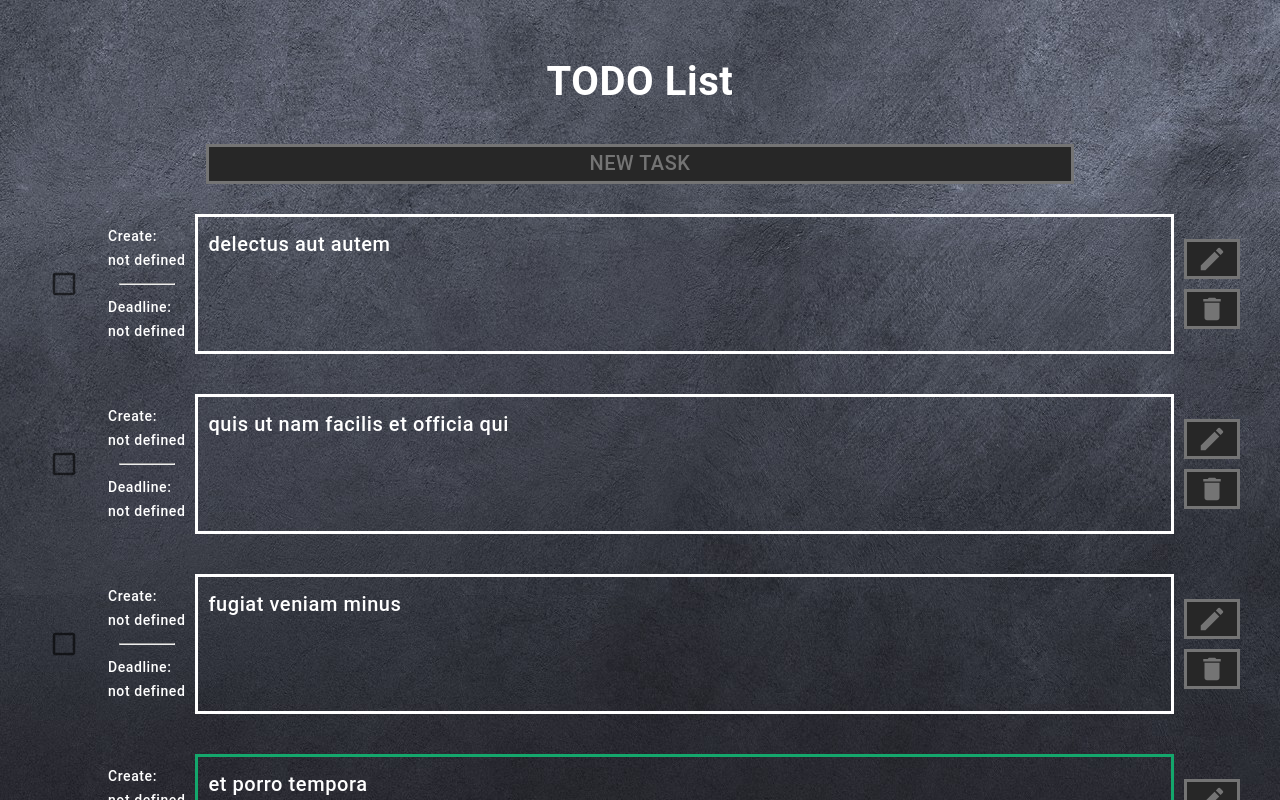
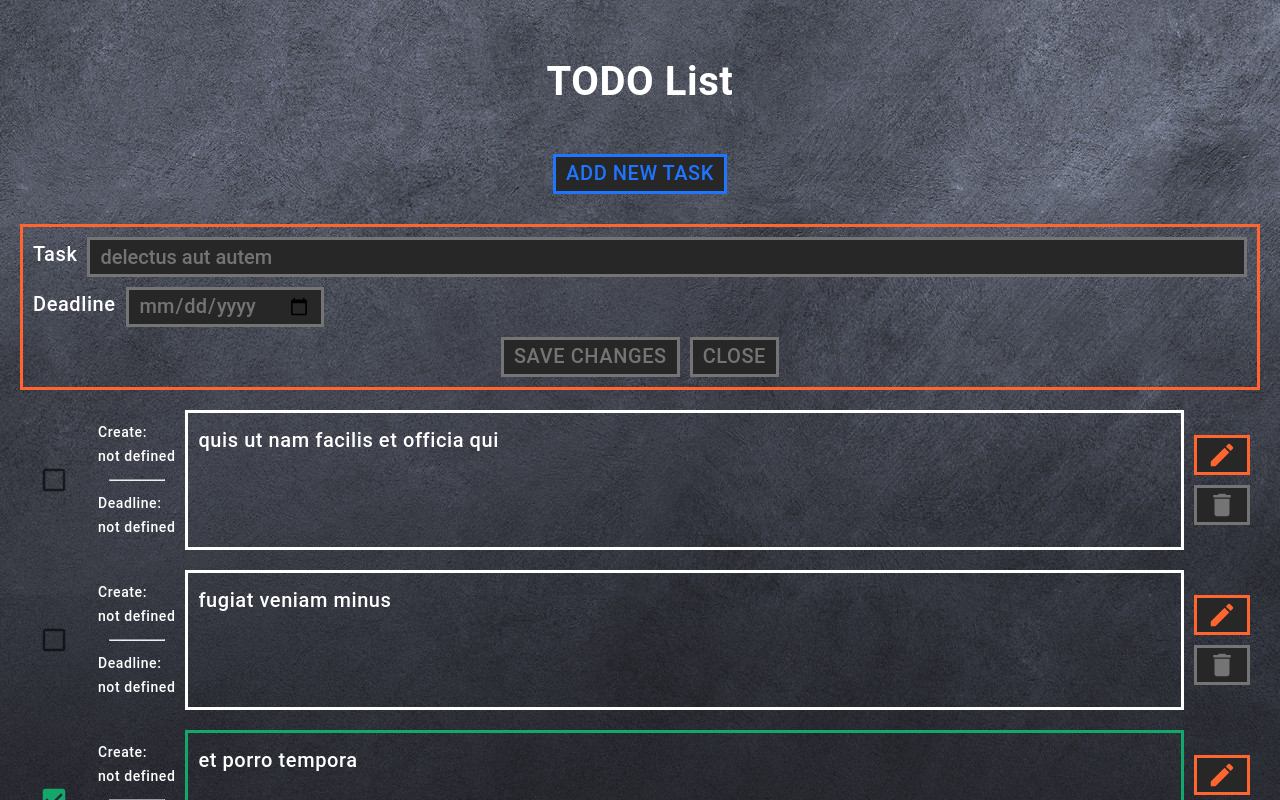
Before and after one commit to dechukor/TODO_List, a React (Vite) app: page / in a window 1280 px wide. Both pictures are taken after a click on the button 1212 px from the left and 258 px from the top of the page. Shown: the top 800 px of the page. Built offline with nearby package versions, Linux system fonts and the light colour scheme.

Commit message:
Создана форма корректировки задачи, описана логика корректировки задачи и сохранения результатов

```diff
--- a/src/app/theme.ts
+++ b/src/app/theme.ts
@@ -8,6 +8,7 @@ export const colors: ColorsType = {
   yellow: "#FFE400",
   orange: "#FF652F",
   red: "#F90B3F",
+  blue: "#1F75FE",
   primaryText: "white",
 };
 
--- a/src/types/types.ts
+++ b/src/types/types.ts
@@ -13,5 +13,6 @@ export type ColorsType = {
   yellow: string;
   orange: string;
   red: string;
+  blue: string;
   primaryText: string;
 };
--- a/src/views/AddTask/AddTask.tsx
+++ b/src/views/AddTask/AddTask.tsx
@@ -1,21 +1,26 @@
 import Box from "@mui/material/Box";
-import { Button, Input } from "../../components";
+import { Button } from "../../components";
 import { styled } from "@mui/material/styles";
 import { useState } from "react";
 import { v4 as uuidv4 } from "uuid";
 import { tasks } from "../../data";
 import { TaskType } from "../../types";
+import { InputBlock } from "../InputBlock";
+import { colors } from "../../app";
 
 export const AddTaskContainer = styled(Box)`
   display: flex;
+  padding: 0.5rem;
   flex-direction: column;
   // align-items: center;
   gap: 0.5rem;
-  width: 70%;
+  // width: 100%;
 `;
 
-export const InputContainer = styled(Box)`
+export const ButtonContainer = styled(Box)`
   display: flex;
+  justify-content: center;
+  // align-items: center;
   gap: 0.5rem;
 `;
 
@@ -26,62 +31,55 @@ type AddTaskProps = {
 
 export const AddTask = ({ updateMain, setUpdateMain }: AddTaskProps) => {
   const [formIsOpen, setFormIsOpen] = useState(false);
-  const [textNewTask, setTextNewTask] = useState("");
-  const [deadlineNewTask, setDeadlineNewTask] = useState("");
+  const [textTask, setTextTask] = useState("");
+  const [deadlineTask, setDeadlineTask] = useState("");
   const clearStates = () => {
-    setTextNewTask("");
-    setDeadlineNewTask("");
+    setTextTask("");
+    setDeadlineTask("");
+    setFormIsOpen(false);
   };
   const handleClickAddTask = () => {
-    if (formIsOpen && textNewTask) {
     const newTask: TaskType = {
       id: uuidv4(),
-        title: textNewTask,
+      title: textTask,
       completed: false,
       dateCreate: new Date(),
-        dateDeadline: deadlineNewTask ? new Date(deadlineNewTask) : null,
+      dateDeadline: deadlineTask ? new Date(deadlineTask) : null,
     };
     tasks.push(newTask);
     clearStates();
     setUpdateMain(!updateMain);
-    }
-    console.log(tasks);
-    setFormIsOpen(!formIsOpen);
   };
-  const handleInputText = (event: React.ChangeEvent<HTMLInputElement>) => {
-    setTextNewTask(event.target.value);
-  };
-  const handleInputDeadline = (event: React.ChangeEvent<HTMLInputElement>) => {
-    setDeadlineNewTask(event.target.value);
-  };
+
   return (
-    <AddTaskContainer>
+    <AddTaskContainer
+      sx={formIsOpen ? { border: `3px solid ${colors.blue}` } : {}}
+    >
+      {formIsOpen && (
+        <InputBlock
+          textTask={textTask}
+          deadlineTask={deadlineTask}
+          setTextTask={setTextTask}
+          setDeadlineTask={setDeadlineTask}
+        />
+      )}
+      <ButtonContainer>
         {formIsOpen ? (
           <>
-          <InputContainer>
-            <label htmlFor="textTaskInput">Task</label>
-            <Input
-              sx={{ width: "100%" }}
-              id="textTaskInput"
-              placeholder="Text task..."
-              onChange={handleInputText}
-            />
-          </InputContainer>
-          <InputContainer>
-            <label htmlFor="deadlineTaskInput">Deadline</label>
-            <Input
-              type="date"
-              id="deadlineTaskInput"
-              onChange={handleInputDeadline}
-            />
-          </InputContainer>
+            <Button disabled={!textTask} onClick={handleClickAddTask}>
+              Add task
+            </Button>
+            <Button onClick={clearStates}>Close</Button>
           </>
         ) : (
-        <></>
+          <Button
+            sx={{ color: colors.blue, borderColor: colors.blue }}
+            onClick={() => setFormIsOpen(true)}
+          >
+            Add New task
+          </Button>
         )}
-      <Button onClick={handleClickAddTask}>
-        {formIsOpen ? "Add task" : "New task"}
-      </Button>
+      </ButtonContainer>
     </AddTaskContainer>
   );
 };
--- /dev/null
+++ b/src/views/InputBlock/InputBlock.tsx
@@ -0,0 +1,51 @@
+import { Input } from "../../components";
+import Box from "@mui/material/Box";
+import { styled } from "@mui/material/styles";
+
+export const InputContainer = styled(Box)`
+  display: flex;
+  gap: 0.5rem;
+`;
+
+type InputBlockProps = {
+  textTask: string;
+  deadlineTask: string;
+  setTextTask: (textTask: string) => void;
+  setDeadlineTask: (deadlineTask: string) => void;
+};
+export const InputBlock = ({
+  textTask,
+  deadlineTask,
+  setTextTask,
+  setDeadlineTask,
+}: InputBlockProps) => {
+  const handleInputText = (event: React.ChangeEvent<HTMLInputElement>) => {
+    setTextTask(event.target.value);
+  };
+  const handleInputDeadline = (event: React.ChangeEvent<HTMLInputElement>) => {
+    setDeadlineTask(event.target.value);
+  };
+  return (
+    <>
+      <InputContainer>
+        <label htmlFor="textTaskInput">Task</label>
+        <Input
+          sx={{ width: "100%" }}
+          id="textTaskInput"
+          placeholder="Text task..."
+          onChange={handleInputText}
+          value={textTask}
+        />
+      </InputContainer>
+      <InputContainer>
+        <label htmlFor="deadlineTaskInput">Deadline</label>
+        <Input
+          type="date"
+          id="deadlineTaskInput"
+          onChange={handleInputDeadline}
+          value={deadlineTask}
+        />
+      </InputContainer>
+    </>
+  );
+};
--- /dev/null
+++ b/src/views/InputBlock/index.ts
@@ -0,0 +1 @@
+export * from "./InputBlock";
--- a/src/views/ListTask/ListTask.tsx
+++ b/src/views/ListTask/ListTask.tsx
@@ -6,10 +6,6 @@ import { useState } from "react";
 export const ListTask = () => {
   console.log(tasks);
   const [updateListTask, setUpdateListTask] = useState(true);
-
-  // const searchTaskById = (id: string): number => {
-  //   return tasks.findIndex((task) => task.id === id);
-  // };
 
   const deleteTask = (indexForDel: number) => {
     tasks.splice(indexForDel, 1);
@@ -20,10 +16,7 @@ export const ListTask = () => {
       sx={{
         display: "flex",
         flexDirection: "column",
-        justifyContent: "center",
-        gap: "20px",
-        padding: "20px",
-        width: "100%",
+        gap: "1rem",
       }}
     >
       {tasks.map((task, index) => {
--- a/src/views/Main/Main.tsx
+++ b/src/views/Main/Main.tsx
@@ -10,7 +10,7 @@ export const Main = () => {
       sx={{
         display: "flex",
         flexDirection: "column",
-        alignItems: "center",
+        gap: "1rem",
       }}
     >
       <AddTask updateMain={updateMain} setUpdateMain={setUpdateMain}></AddTask>
--- /dev/null
+++ b/src/views/Task/EditTask.tsx
@@ -0,0 +1,57 @@
+import { useState } from "react";
+import { Button } from "../../components";
+import { TaskType } from "../../types";
+import { InputBlock } from "../InputBlock";
+import { Box } from "@mui/material";
+import { styled } from "@mui/material/styles";
+import { colors } from "../../app";
+
+export const EditTaskContainer = styled(Box)`
+  display: flex;
+  flex-direction: column;
+  border: 3px solid ${colors.orange};
+  padding: 0.5rem;
+  // align-items: center;
+  gap: 0.5rem;
+  width: 100%;
+`;
+
+export const ButtonContainer = styled(Box)`
+  display: flex;
+  justify-content: center;
+  // align-items: center;
+  gap: 0.5rem;
+`;
+
+type TypeTaskEditForm = {
+  task: TaskType;
+  setEditMode: (editMode: boolean) => void;
+};
+
+export const TaskEditForm = ({ task, setEditMode }: TypeTaskEditForm) => {
+  const [textTask, setTextTask] = useState(task.title);
+  const [deadlineTask, setDeadlineTask] = useState(
+    task.dateDeadline ? task.dateDeadline.toISOString().slice(0, 10) : ""
+  );
+  const handleClickSaveChanges = () => {
+    task.title = textTask;
+    task.dateDeadline = deadlineTask ? new Date(deadlineTask) : null;
+    setEditMode(false);
+  };
+  return (
+    <EditTaskContainer>
+      <InputBlock
+        textTask={textTask}
+        deadlineTask={deadlineTask}
+        setTextTask={setTextTask}
+        setDeadlineTask={setDeadlineTask}
+      ></InputBlock>
+      <ButtonContainer>
+        <Button disabled={!textTask} onClick={() => handleClickSaveChanges()}>
+          Save changes
+        </Button>
+        <Button onClick={() => setEditMode(false)}>Close</Button>
+      </ButtonContainer>
+    </EditTaskContainer>
+  );
+};
--- /dev/null
+++ b/src/views/Task/ShowTask.tsx
@@ -0,0 +1,123 @@
+import Box from "@mui/material/Box";
+import { Button, Checkbox } from "../../components";
+import EditIcon from "@mui/icons-material/Edit";
+import DeleteIcon from "@mui/icons-material/Delete";
+import { styled } from "@mui/material/styles";
+import { TaskType } from "../../types";
+import { useState } from "react";
+import { colors } from "../../app";
+
+const TaskText = styled(Box)`
+  border: solid 3px;
+  text-align: left;
+  width: 100%;
+  height: auto;
+  padding: 0.5rem;
+`;
+
+const DateBox = styled(Box)`
+  display: flex;
+  flex-direction: column;
+  justify-content: space-between;
+  text-align: left;
+  white-space: nowrap;
+  padding: 0.5rem;
+`;
+
+const DateText = styled(Box)`
+  font-size: 0.7rem;
+  // color: ;
+`;
+
+const DateLineSeparator = styled("hr")`
+  width: 70%;
+`;
+
+const TaskBoxButton = styled(Box)`
+  display: flex;
+  flex-direction: column;
+  gap: 0.5rem;
+  justify-content: center;
+  padding: 0.5rem;
+`;
+
+type TaskShowProps = {
+  task: TaskType;
+  indexTask: number;
+  deleteTask: (index: number) => void;
+  setEditMode: (editMode: boolean) => void;
+};
+
+export const TaskShow = ({
+  task,
+  indexTask,
+  deleteTask,
+  setEditMode,
+}: TaskShowProps) => {
+  const currentDate = new Date().toISOString().slice(0, 10);
+  let colorDeadline: string;
+  let colorBorderTask: string;
+  if (task.dateDeadline === null) {
+    colorDeadline = colors.primaryText;
+  } else if (Number(task.dateDeadline) === Number(new Date(currentDate))) {
+    colorDeadline = colors.yellow;
+  } else if (Number(task.dateDeadline) < Number(new Date(currentDate))) {
+    colorDeadline = colors.red;
+  } else {
+    colorDeadline = colors.primaryText;
+  }
+
+  if (task.completed) {
+    colorBorderTask = colors.green;
+    colorDeadline = colors.primaryText;
+  } else {
+    colorBorderTask = colorDeadline;
+  }
+
+  const [updateTask, setUpdateTask] = useState(true);
+  const handlerCheckbox = () => {
+    task.completed = !task.completed;
+    setUpdateTask(!updateTask);
+  };
+  return (
+    <>
+      <TaskBoxButton>
+        <Checkbox
+          checked={task.completed}
+          color="success"
+          onChange={handlerCheckbox}
+        />
+      </TaskBoxButton>
+      <>
+        <DateBox>
+          <DateText>Create:</DateText>
+          <DateText>
+            {task.dateCreate
+              ? task.dateCreate.toLocaleDateString()
+              : "not defined"}
+          </DateText>
+          <DateLineSeparator />
+          <DateText>Deadline:</DateText>
+          <DateText sx={{ color: colorDeadline }}>
+            {task.dateDeadline
+              ? task.dateDeadline.toLocaleDateString()
+              : "not defined"}
+          </DateText>
+        </DateBox>
+        <TaskText sx={{ borderColor: colorBorderTask }}>{task.title}</TaskText>
+      </>
+
+      <TaskBoxButton>
+        <Button
+          sx={{ color: colors.orange, borderColor: colors.orange }}
+          onClick={() => setEditMode(true)}
+        >
+          <EditIcon />
+        </Button>
+        <Button onClick={() => deleteTask(indexTask)}>
+          <DeleteIcon />
+        </Button>
+      </TaskBoxButton>
+    </>
+  );
+};
--- a/src/views/Task/Task.tsx
+++ b/src/views/Task/Task.tsx
@@ -1,52 +1,15 @@
-import Box from "@mui/material/Box";
-import { Button, Checkbox } from "../../components";
-import EditIcon from "@mui/icons-material/Edit";
-import DeleteIcon from "@mui/icons-material/Delete";
+import { useState } from "react";
+import { TaskType } from "../../types";
+import { TaskShow } from "./ShowTask";
+import { TaskEditForm } from "./EditTask";
+import { Box } from "@mui/material";
 import { styled } from "@mui/material/styles";
-import { TaskType } from "../../types";
-import { useState } from "react";
-import { colors } from "../../app";
 
 const TaskContainer = styled(Box)`
   display: flex;
-  justify-content: space-between;
+  justify-content: center;
   min-width: 300px;
   height: auto;
-  padding: 0.5rem;
-`;
-
-const TaskText = styled(Box)`
-  border: solid 3px;
-  text-align: left;
-  width: 100%;
-  height: auto;
-  padding: 0.5rem;
-`;
-
-const DateBox = styled(Box)`
-  display: flex;
-  flex-direction: column;
-  justify-content: space-between;
-  text-align: left;
-  white-space: nowrap;
-  padding: 0.5rem;
-`;
-
-const DateText = styled(Box)`
-  font-size: 0.7rem;
-  // color: ;
-`;
-
-const DateLineSeparator = styled("hr")`
-  width: 70%;
-`;
-
-const TaskBoxButton = styled(Box)`
-  display: flex;
-  flex-direction: column;
-  gap: 0.5rem;
-  justify-content: center;
-  padding: 0.5rem;
 `;
 
 type TaskProps = {
@@ -56,66 +19,20 @@ type TaskProps = {
 };
 
 export const Task = ({ task, indexTask, deleteTask }: TaskProps) => {
-  const currentDate = new Date().toISOString().slice(0, 10);
-  let colorDeadline: string;
-  let colorBorderTask: string;
-  if (task.dateDeadline === null) {
-    colorDeadline = colors.primaryText;
-  } else if (Number(task.dateDeadline) === Number(new Date(currentDate))) {
-    colorDeadline = colors.yellow;
-  } else if (Number(task.dateDeadline) < Number(new Date(currentDate))) {
-    colorDeadline = colors.red;
-  } else {
-    colorDeadline = colors.primaryText;
-  }
+  const [editMode, setEditMode] = useState(false);
 
-  if (task.completed) {
-    colorBorderTask = colors.green;
-    colorDeadline = colors.primaryText;
-  } else {
-    colorBorderTask = colorDeadline;
-  }
-
-  const [updateTask, setUpdateTask] = useState(true);
-  const handlerCheckbox = () => {
-    task.completed = !task.completed;
-    setUpdateTask(!updateTask);
-  };
   return (
     <TaskContainer>
-      <TaskBoxButton>
-        <Checkbox
-          checked={task.completed}
-          color="success"
-          onChange={handlerCheckbox}
+      {editMode ? (
+        <TaskEditForm task={task} setEditMode={setEditMode} />
+      ) : (
+        <TaskShow
+          task={task}
+          indexTask={indexTask}
+          deleteTask={deleteTask}
+          setEditMode={setEditMode}
         />
-      </TaskBoxButton>
-      <>
-        <DateBox>
-          <DateText>Create:</DateText>
-          <DateText>
-            {task.dateCreate
-              ? task.dateCreate.toLocaleDateString()
-              : "not defined"}
-          </DateText>
-          <DateLineSeparator />
-          <DateText>Deadline:</DateText>
-          <DateText sx={{ color: colorDeadline }}>
-            {task.dateDeadline
-              ? task.dateDeadline.toLocaleDateString()
-              : "not defined"}
-          </DateText>
-        </DateBox>
-        <TaskText sx={{ borderColor: colorBorderTask }}>{task.title}</TaskText>
-      </>
-      <TaskBoxButton>
-        <Button>
-          <EditIcon />
-        </Button>
-        <Button onClick={() => deleteTask(indexTask)}>
-          <DeleteIcon />
-        </Button>
-      </TaskBoxButton>
+      )}
     </TaskContainer>
   );
 };
--- a/src/views/Task/index.ts
+++ b/src/views/Task/index.ts
@@ -1 +1,3 @@
 export * from "./Task";
+export * from "./ShowTask";
+export * from "./EditTask";
--- a/src/views/index.ts
+++ b/src/views/index.ts
@@ -5,3 +5,4 @@ export * from "./Main";
 export * from "./AddTask";
 export * from "./ListTask";
 export * from "./Task";
+export * from "./InputBlock";
```
Lines whose indentation alone changed are shown as unchanged.
